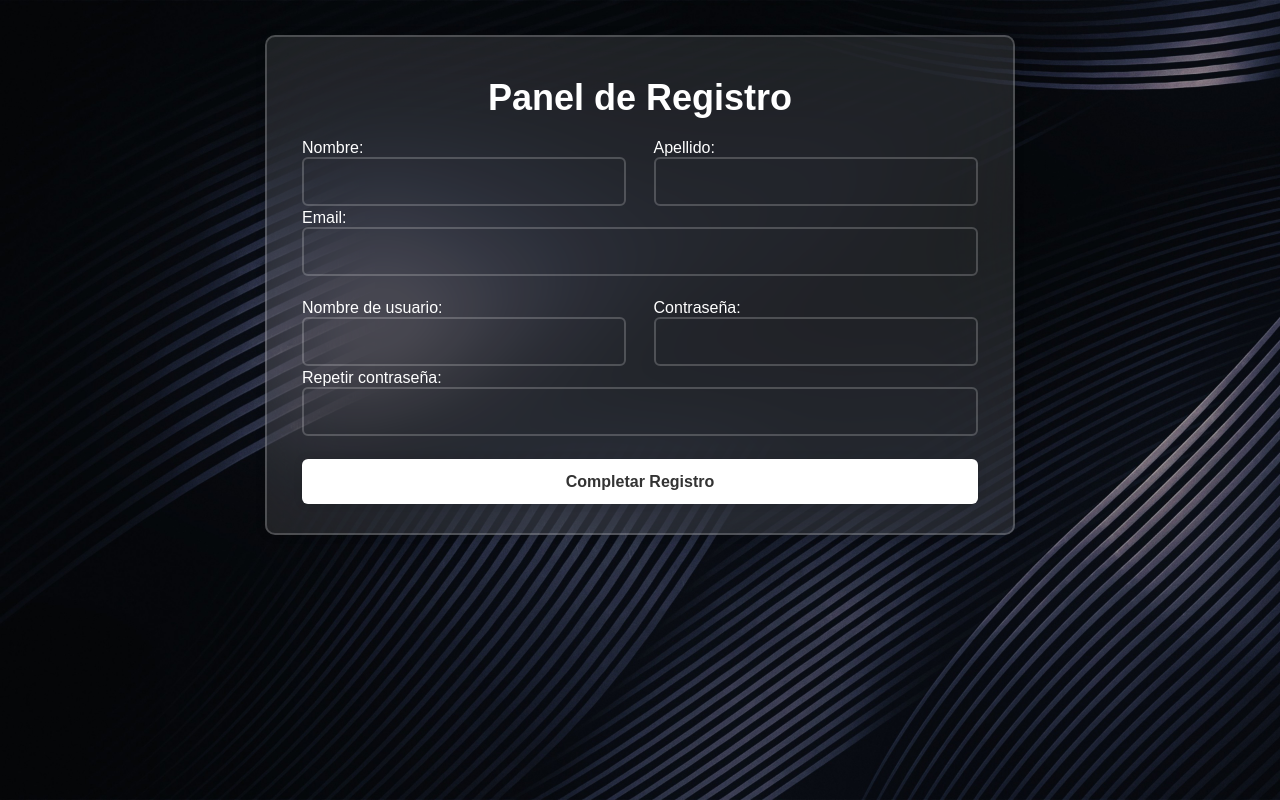
After one commit to FabrizioWall/Sistema_Inventario, a Django app: page /registro-usuario/ in a window 1280 px wide. The commit adds this page. Run offline with Django 5.2, Linux system fonts and the light colour scheme; some libraries are stand-ins or nearby versions.

Commit message:
APPWS-Logoutin Register OK

```diff
--- a/Aplicacion_Inventario/forms.py
+++ b/Aplicacion_Inventario/forms.py
@@ -1,5 +1,18 @@
 from django import forms
 from .models import *
+from django.contrib.auth.models import User
+from django.contrib.auth.forms import UserCreationForm
+
+class RegistroForm(UserCreationForm):
+    nombre = forms.CharField(required=True)
+    apellido = forms.CharField(required=True)
+    email = forms.EmailField(required=True)
+    password1 = forms.CharField(label='Contraseña', widget=forms.PasswordInput)
+    password2 = forms.CharField(label='Repetir contraseña', widget=forms.PasswordInput)
+
+    class Meta:
+        model = User
+        fields = ['username', 'nombre', 'apellido', 'email', 'password1', 'password2' ]
 
 class NotebookForm(forms.ModelForm):
     class Meta:
--- a/Aplicacion_Inventario/static/css/login.css
+++ b/Aplicacion_Inventario/static/css/login.css
@@ -48,6 +48,8 @@ body{
     padding: 20px 45px 20px 20px;
 }
 
+
+
 .input-box input::placeholder{
     color: white;
 }
@@ -93,6 +95,10 @@ body{
     margin: 20px 0 15px;
 }
 
+.register-link a:hover {
+    text-decoration: underline;
+}
+
 .register-link p a{
     color: white;
     text-decoration: none;
--- /dev/null
+++ b/Aplicacion_Inventario/static/css/register.css
@@ -0,0 +1,97 @@
+* {
+    margin: 0;
+    padding: 0;
+    box-sizing: border-box;
+    font-family: "Poppins", sans-serif;
+}
+
+body{
+    display: flex;
+    justify-content: center;
+    min-height: 100vh;
+}
+
+.wrapper-register{
+    margin-top: 35px;
+    width: 750px;
+    height: 500px;
+    background: rgba(255, 255, 255, .1);
+    border: 2px solid rgba(255, 255, 255, .2);
+    box-shadow: 0 0 10px rgba(0, 0, 0, .2);
+    backdrop-filter: blur(50px);
+    border-radius: 10px;
+    color: #fff;
+    padding: 40px 35px 55px;
+}
+
+.wrapper-register h1{
+    font-size: 36px;
+    text-align: center;
+    margin-bottom: 20px;
+}
+
+.wrapper-register .input-box-register{
+    display: flex;
+    justify-content: space-between;
+    flex-wrap: wrap;
+}
+
+.input-box-register .input-field-register:nth-child(1),
+.input-box-register .input-field-register:nth-child(2) {
+    width: 48%; /* Ancho del 48% para cada campo */
+}
+
+.input-box-register .input-field-register:last-child {
+    margin-bottom: 20px; /* Margen inferior solo para el último campo */
+}
+
+.input-box-register .input-field-register{
+    position: relative;
+    width: 100%; /* Ancho del 100% para ocupar una sola columna */
+    margin: 0px 0; /* Ajuste de margen */
+}
+
+
+
+.input-box-register .input-field-register input{
+    width: 100%;
+    height: 70%;
+    background: transparent;
+    border: 2px solid rgba(255, 255, 255, .2);
+    outline: none;
+    font-size: 16px;
+    color: #fff;
+    border-radius: 6px;
+    padding-left: 40px;
+    padding: 15px 15px 15px 40px;
+}
+
+.input-box-register .input-field-register input::placeholder {
+    color: #ff0909;
+    text-align: center; /* Alinea el texto del placeholder al centro */
+    position: absolute; /* Establece la posición absoluta para el placeholder */
+    left: 100%; /* Mueve el placeholder hacia la mitad del input */
+    transform: translateX(-50%); /* Centra horizontalmente el placeholder */
+}
+
+.input-box-register .input-field-register i{
+    position: absolute;
+    top: 20%;
+    left: 10px;
+    transform: translateY(-50%);
+    font-size: 20px;
+}
+
+.wrapper-register .btn{
+    width: 100%;
+    height: 45px;
+    background: #fff;
+    border: none;
+    outline: none;
+    border-radius: 6px;
+    box-shadow: 0 0 10px rgba(0, 0, 0, .1);
+    cursor: pointer;
+    font-size: 16px;
+    color: #333;
+    font-weight: 600;
+}
--- /dev/null
+++ b/Aplicacion_Inventario/templates/Aplicacion_Inventario/logout.html
@@ -0,0 +1,6 @@
+{% extends 'Aplicacion_Inventario/index.html' %}
+{% load static %}
+
+{% block titulo %}
+    <title>SGI - Logout</title>
+{% endblock titulo %}
--- a/Aplicacion_Inventario/templates/Aplicacion_Inventario/persona_confirm_delete.html
+++ b/Aplicacion_Inventario/templates/Aplicacion_Inventario/persona_confirm_delete.html
@@ -4,6 +4,7 @@
 {% block titulo %}
     <title>SGI - Personas</title>
 {% endblock titulo %}
+
 
 {% block contenido_pagina %}
 
--- a/Aplicacion_Inventario/templates/Aplicacion_Inventario/personas.html
+++ b/Aplicacion_Inventario/templates/Aplicacion_Inventario/personas.html
@@ -6,7 +6,6 @@
 {% endblock titulo %}
 
 {% block contenido_pagina %}
-
 <div style="display: flex; align-items: center; margin-left: 30px;">
     <div>
         <h1 class="mt-4" style="font-size:30px;"><b>Gestión de Usuarios</b></h1>
@@ -93,6 +92,4 @@
     </table>
 </div>
 
-
-
 {% endblock contenido_pagina %}
--- /dev/null
+++ b/Aplicacion_Inventario/templates/Aplicacion_Inventario/registro.html
@@ -0,0 +1,70 @@
+<!DOCTYPE html>
+<html lang="es">
+<head>
+    {% load static %}
+
+    <meta charset="UTF-8">
+    <meta name="viewport" content="width=device-width, initial-scale=1.0">
+    <title>SGI - Registro</title>
+    <link rel="icon" type="img/x-con" href="{% static 'assets/img/pyd_logo.ico' %}"/>
+    <link href="https://cdn.jsdelivr.net/npm/simple-datatables@7.1.2/dist/style.min.css" rel="stylesheet" />
+    <link href="{% static 'css/register.css' %}" rel="stylesheet" />
+    <link rel="preconnect" href="https://fonts.googleapis.com">
+    <link rel="preconnect" href="https://fonts.gstatic.com" crossorigin>
+    <link href="https://fonts.googleapis.com/css2?family=Noto+Serif+Khojki:wght@400..700&display=swap" rel="stylesheet">
+    <script src="https://use.fontawesome.com/releases/v6.3.0/js/all.js" crossorigin="anonymous"></script>
+</head>
+
+<style>
+    body{
+        background: url('{% static "assets/img/fondo_registerv2.jpg" %}') no-repeat;
+        background-size: cover;
+        background-position: center;
+    }
+</style>
+
+<body>
+    <div class="wrapper-register">
+        <form action="" method="post">
+            {% csrf_token %}
+            <h1>Panel de Registro</h1>
+            {% if messages %}
+            {% for message in messages %}
+                <div>{{ message }}</div>
+            {% endfor %}
+        {% endif %}
+            <div class="input-box-register">
+                <div class="input-field-register">
+                    {{ form.nombre.label_tag }}
+                    {{ form.nombre }}
+                </div>
+                <div class="input-field-register">
+                    {{ form.apellido.label_tag }}
+                    {{ form.apellido }}
+                </div>
+                <div class="input-field-register">
+                    {{ form.email.label_tag }}
+                    {{ form.email }}
+                </div>
+            </div>
+
+            <div class="input-box-register">
+                <div class="input-field-register">
+                    {{ form.username.label_tag }}
+                    {{ form.username }}
+                </div>
+                <div class="input-field-register">
+                    {{ form.password1.label_tag }}
+                    {{ form.password1 }}
+                </div>
+                <div class="input-field-register">
+                    {{ form.password2.label_tag }}
+                    {{ form.password2 }}
+                </div>
+            </div>
+
+
+            <button type="submit" class="btn"> Completar Registro </button>
+        </form>
+    </div>
+</body>
--- a/Aplicacion_Inventario/urls.py
+++ b/Aplicacion_Inventario/urls.py
@@ -1,10 +1,12 @@
-from django.urls import path, include
+from django.urls import path
 from .views import *
+
+from django.contrib.auth.views import LogoutView
 
 urlpatterns = [
 
     # ------------------------------------ Página Prncipal ---------------------------------------------
-    path('', index, name="index"),
+    path('PYDHome/', index, name="index"),
 
     # ------------------------------------ Notebooks ---------------------------------------------
     path('notebooks/', notebooks, name="notebooks"),
@@ -36,6 +38,8 @@ urlpatterns = [
     path('computadoras-update/<int:pk>/', ComputadoraUpdate.as_view(), name="computadora_update"),
     path('computadoras-delete/<int:pk>/', ComputadoraDelete.as_view(), name="computadora_delete"),
 
-    # ------------------------------------ Login (Aún no implementado) ---------------------------------------------
-    path('login/', login, name='login_sistema')
+    # ------------------------------------ Login, Logout, Registro ---------------------------------------------
+    path('', login_request, name='login_sistema'),
+    path('logout', LogoutView.as_view(template_name="Aplicacion_Inventario/logout.html"), name='logout_sistema'),
+    path('registro-usuario/', registro_request, name='registro_sistema')
 ]
--- a/Aplicacion_Inventario/views.py
+++ b/Aplicacion_Inventario/views.py
@@ -1,17 +1,58 @@
 from django.shortcuts import render, redirect
 from django.urls import reverse_lazy
 from django.views.generic import UpdateView, DeleteView
+from django.contrib.auth.forms import AuthenticationForm
+from django.contrib.auth import login, logout, authenticate
+from django.contrib.auth.models import User
+from django.contrib import messages
 from .models import *
 from .forms import *
 
 # Create your views here.
 # ------------------------------------ Página Principal ---------------------------------------------
 def index(request):
-    return render(request, "Aplicacion_Inventario/index.html")
+    current_user = request.user
+    return render(request, 'Aplicacion_Inventario/index.html', {'current_user': current_user})
 
-# ------------------------------------ Login (Aún no implementado) ---------------------------------------------
-def login(request):
-    return render(request, "Aplicacion_Inventario/login.html")
+# ------------------------------------ Login ---------------------------------------------
+def login_request(request):
+    if request.method == 'POST':
+        usuario = request.POST['username']
+        clave = request.POST['password']
+        user = authenticate(request, username=usuario, password=clave)
+
+        if not User.objects.filter(username=usuario).exists():
+            messages.error(request, "El usuario no éxiste en la base de datos. Regístrese.")
+            return redirect(reverse_lazy('login_sistema'))
+        elif user is not None:
+            login(request, user)
+            return redirect(reverse_lazy('index'))
+        else:
+            messages.error(request, "Contraseña incorrecta.")
+            return redirect(reverse_lazy('login_sistema'))
+
+    else:
+        miFormLogin = AuthenticationForm()
+
+    return render(request, 'Aplicacion_Inventario/login.html', {'form': miFormLogin})
+
+# ------------------------------------ Registro ---------------------------------------------
+def registro_request(request):
+    if request.method == 'POST':
+        miFormRegistro = RegistroForm(request.POST)
+
+        if miFormRegistro.is_valid():
+            usuario = miFormRegistro.cleaned_data.get('username')
+            miFormRegistro.save()
+            return redirect(reverse_lazy('login_sistema'))
+        else:
+            messages.error(request, "ERROR: Las contraseñas deben coincidir.")
+            return redirect(reverse_lazy('registro_sistema'))
+
+    else:
+        miFormRegistro = RegistroForm()
+
+    return render(request, 'Aplicacion_Inventario/registro.html', {'form': miFormRegistro})
 
 
 # ------------------------------------ Notebooks ---------------------------------------------
@@ -24,7 +65,7 @@ def notebooks(request):
 
         if miFormularioNotebook.is_valid():
             miFormularioNotebook.save()
-            return redirect('index')
+            return redirect(reverse_lazy('notebooks'))
 
     else:
         miFormularioNotebook = NotebookForm()
@@ -33,9 +74,15 @@ def notebooks(request):
     buscar_notebook = request.GET.get('buscar_notebook')
     if buscar_notebook:
         notebook = Notebook.objects.filter(nombre_notebook__icontains=buscar_notebook)
-        contexto = {'notebooks': notebook, 'miFormularioNotebook': miFormularioNotebook}
+        contexto = {
+                    'notebooks': notebook,
+                    'miFormularioNotebook': miFormularioNotebook,
+                    'current_user': request.user}
     else:
-        contexto = {'notebooks': Notebook.objects.all(), 'miFormularioNotebook': miFormularioNotebook}
+        contexto = {
+                    'notebooks': Notebook.objects.all().order_by('id'),
+                    'miFormularioNotebook': miFormularioNotebook,
+                    'current_user': request.user}
 
     return render(request, 'Aplicacion_Inventario/notebooks.html', contexto)
 
@@ -45,9 +92,19 @@ class NotebookUpdate(UpdateView): #CRUD: Update
                   'modelo_notebook', 'estado_notebook']
     success_url = reverse_lazy('notebooks')
 
+    def get_context_data(self, **kwargs):
+        context = super().get_context_data(**kwargs)
+        context['current_user'] = self.request.user
+        return context
+
 class NotebookDelete(DeleteView): #CRUD: Delete
     model = Notebook
     success_url = reverse_lazy('notebooks')
+
+    def get_context_data(self, **kwargs):
+        context = super().get_context_data(**kwargs)
+        context['current_user'] = self.request.user
+        return context
 
 
 # ------------------------------------ Campañas ---------------------------------------------
@@ -60,7 +117,7 @@ def campanias(request):
 
         if miFormularioCampania.is_valid():
             miFormularioCampania.save()
-            return redirect('index')
+            return redirect(reverse_lazy('campanias'))
 
     else:
         miFormularioCampania = CampaniaForm()
@@ -69,9 +126,15 @@ def campanias(request):
     buscar_campania = request.GET.get('buscar_campania')
     if buscar_campania:
         campania = Campania.objects.filter(nombre_campania__icontains=buscar_campania)
-        contexto = {'campanias': campania, 'miFormularioCampania': miFormularioCampania}
+        contexto = {
+                    'campanias': campania,
+                    'miFormularioCampania': miFormularioCampania,
+                    'current_user': request.user}
     else:
-        contexto = {'campanias': Campania.objects.all(), 'miFormularioCampania': miFormularioCampania}
+        contexto = {
+                    'campanias': Campania.objects.all().order_by('id'),
+                    'miFormularioCampania': miFormularioCampania,
+                    'current_user': request.user}
 
 
     return render(request, 'Aplicacion_Inventario/campanias.html', contexto)
@@ -81,9 +144,19 @@ class CampaniaUpdate(UpdateView): #CRUD: Update
     fields = ['nombre_campania', 'descripcion_campania']
     success_url = reverse_lazy('campanias')
 
+    def get_context_data(self, **kwargs):
+        context = super().get_context_data(**kwargs)
+        context['current_user'] = self.request.user
+        return context
+
 class CampaniaDelete(DeleteView): #CRUD: Delete
     model = Campania
     success_url = reverse_lazy('campanias')
+
+    def get_context_data(self, **kwargs):
+        context = super().get_context_data(**kwargs)
+        context['current_user'] = self.request.user
+        return context
 
 
 # ------------------------------------ PC's ---------------------------------------------
@@ -96,7 +169,7 @@ def computadoras_escritorio(request):
 
         if miFormularioComputadora.is_valid():
             miFormularioComputadora.save()
-            return redirect('index')
+            return redirect(reverse_lazy('computadoras'))
 
     else:
         miFormularioComputadora = ComputadoraForm()
@@ -105,9 +178,15 @@ def computadoras_escritorio(request):
     buscar_computadora = request.GET.get('buscar_computadora')
     if buscar_computadora:
         computadora = Computadora.objects.filter(nombre_computadora__icontains=buscar_computadora)
-        contexto = {'computadoras': computadora, 'miFormularioComputadora': miFormularioComputadora}
+        contexto = {
+                    'computadoras': computadora,
+                    'miFormularioComputadora': miFormularioComputadora,
+                    'current_user': request.user}
     else:
-        contexto = {'computadoras': Computadora.objects.all(), 'miFormularioComputadora': miFormularioComputadora}
+        contexto = {
+                    'computadoras': Computadora.objects.all().order_by('id'),
+                    'miFormularioComputadora': miFormularioComputadora,
+                    'current_user': request.user}
 
 
     return render(request, 'Aplicacion_Inventario/computadoras_escritorio.html', contexto)
@@ -117,9 +196,19 @@ class ComputadoraUpdate(UpdateView): #CRUD: Update
     fields = ['nombre_computadora', 'version_windows', 'estado_computadora_escritorio']
     success_url = reverse_lazy('computadoras')
 
+    def get_context_data(self, **kwargs):
+        context = super().get_context_data(**kwargs)
+        context['current_user'] = self.request.user
+        return context
+
 class ComputadoraDelete(DeleteView): #CRUD: Delete
     model = Computadora
     success_url = reverse_lazy('computadoras')
+
+    def get_context_data(self, **kwargs):
+        context = super().get_context_data(**kwargs)
+        context['current_user'] = self.request.user
+        return context
 
 # ------------------------------------ Perifericos ---------------------------------------------
 
@@ -131,7 +220,7 @@ def perifericos(request):
 
         if miFormularioMouse.is_valid():
             miFormularioMouse.save()
-            return redirect('index')
+            return redirect(reverse_lazy('perifericos'))
 
     else:
         miFormularioMouse = MouseForm()
@@ -141,7 +230,7 @@ def perifericos(request):
     if buscar_mouse:
         mouses = Mouse.objects.filter(marca_mouse__icontains=buscar_mouse)
     else:
-        mouses = Mouse.objects.all()
+        mouses = Mouse.objects.all().order_by('id')
 
     # -------------------------- Create: HEADSET --------------------------------
     if request.method == 'POST':
@@ -149,7 +238,7 @@ def perifericos(request):
 
         if miFormularioHeadset.is_valid():
             miFormularioHeadset.save()
-            return redirect('index')
+            (reverse_lazy('perifericos'))
 
     else:
         miFormularioHeadset = HeadsetForm()
@@ -159,13 +248,14 @@ def perifericos(request):
     if buscar_headset:
         headsets = Headset.objects.filter(marca_headset__icontains=buscar_headset)
     else:
-        headsets = Headset.objects.all()
+        headsets = Headset.objects.all().order_by('id')
 
     contexto = {
         'mouses': mouses,
         'miFormularioMouse': miFormularioMouse,
         'headsets': headsets,
-        'miFormularioHeadset': miFormularioHeadset
+        'miFormularioHeadset': miFormularioHeadset,
+        'current_user': request.user
     }
 
     return render(request, 'Aplicacion_Inventario/perifericos.html', contexto)
@@ -176,9 +266,19 @@ class MouseUpdate(UpdateView): #CRUD: Update
     fields = ['marca_mouse']
     success_url = reverse_lazy('perifericos')
 
+    def get_context_data(self, **kwargs):
+        context = super().get_context_data(**kwargs)
+        context['current_user'] = self.request.user
+        return context
+
 class MouseDelete(DeleteView): #CRUD: Delete
     model = Mouse
     success_url = reverse_lazy('perifericos')
+
+    def get_context_data(self, **kwargs):
+        context = super().get_context_data(**kwargs)
+        context['current_user'] = self.request.user
+        return context
 
 # ----- Headset ---------------------------------------------
 class HeadsetUpdate(UpdateView): #CRUD: Update
@@ -186,9 +286,19 @@ class HeadsetUpdate(UpdateView): #CRUD: Update
     fields = ['marca_headset']
     success_url = reverse_lazy('perifericos')
 
+    def get_context_data(self, **kwargs):
+        context = super().get_context_data(**kwargs)
+        context['current_user'] = self.request.user
+        return context
+
 class HeadsetDelete(DeleteView): #CRUD: Delete
     model = Headset
     success_url = reverse_lazy('perifericos')
+
+    def get_context_data(self, **kwargs):
+        context = super().get_context_data(**kwargs)
+        context['current_user'] = self.request.user
+        return context
 
 
 # ------------------------------------ Personas ---------------------------------------------
@@ -200,7 +310,7 @@ def personas(request):
         miFormularioPersona = PersonaForm(request.POST)
         if miFormularioPersona.is_valid():
             miFormularioPersona.save()
-            return redirect('index')
+            return redirect(reverse_lazy('personas'))
     else:
         miFormularioPersona = PersonaForm()
 
@@ -209,7 +319,7 @@ def personas(request):
     if buscar_persona:
         personas = Persona.objects.filter(nombre_persona__icontains=buscar_persona)
     else:
-        personas = Persona.objects.all()
+        personas = Persona.objects.all().order_by('id')
 
     contexto = {
         'personas': personas,
@@ -218,8 +328,10 @@ def personas(request):
         'headsets': Headset.objects.all(),
         'mouses': Mouse.objects.all(),
         'computadoras': Computadora.objects.all(),
-        'miFormularioPersona': miFormularioPersona
+        'miFormularioPersona': miFormularioPersona,
+        'current_user': request.user
     }
+
     return render(request, 'Aplicacion_Inventario/personas.html', contexto)
 
 class PersonaUpdate(UpdateView): #CRUD: Update
@@ -229,6 +341,16 @@ class PersonaUpdate(UpdateView): #CRUD: Update
                 'id_campania', 'id_headset', 'id_mouse']
     success_url = reverse_lazy('personas')
 
+    def get_context_data(self, **kwargs):
+        context = super().get_context_data(**kwargs)
+        context['current_user'] = self.request.user
+        return context
+
 class PersonaDelete(DeleteView): #CRUD: Delete
     model = Persona
     success_url = reverse_lazy('personas')
+
+    def get_context_data(self, **kwargs):
+        context = super().get_context_data(**kwargs)
+        context['current_user'] = self.request.user
+        return context
```
Also changed, not shown: Aplicacion_Inventario/models.py (+8 -0 lines), Aplicacion_Inventario/templates/Aplicacion_Inventario/index.html (+26 -6 lines), Aplicacion_Inventario/templates/Aplicacion_Inventario/login.html (+27 -8 lines), Aplicacion_Inventario/migrations/0008_usuario.py (added), Aplicacion_Inventario/static/assets/img/fondo_loginv4.jpg (added), Aplicacion_Inventario/static/assets/img/fondo_register.jpg (added), Aplicacion_Inventario/static/assets/img/fondo_registerv2.jpg (added), Aplicacion_Inventario/static/assets/img/imagen-inicio_index-readme.jpg (added), Aplicacion_Inventario/static/css/styles.css, 1 other file.
